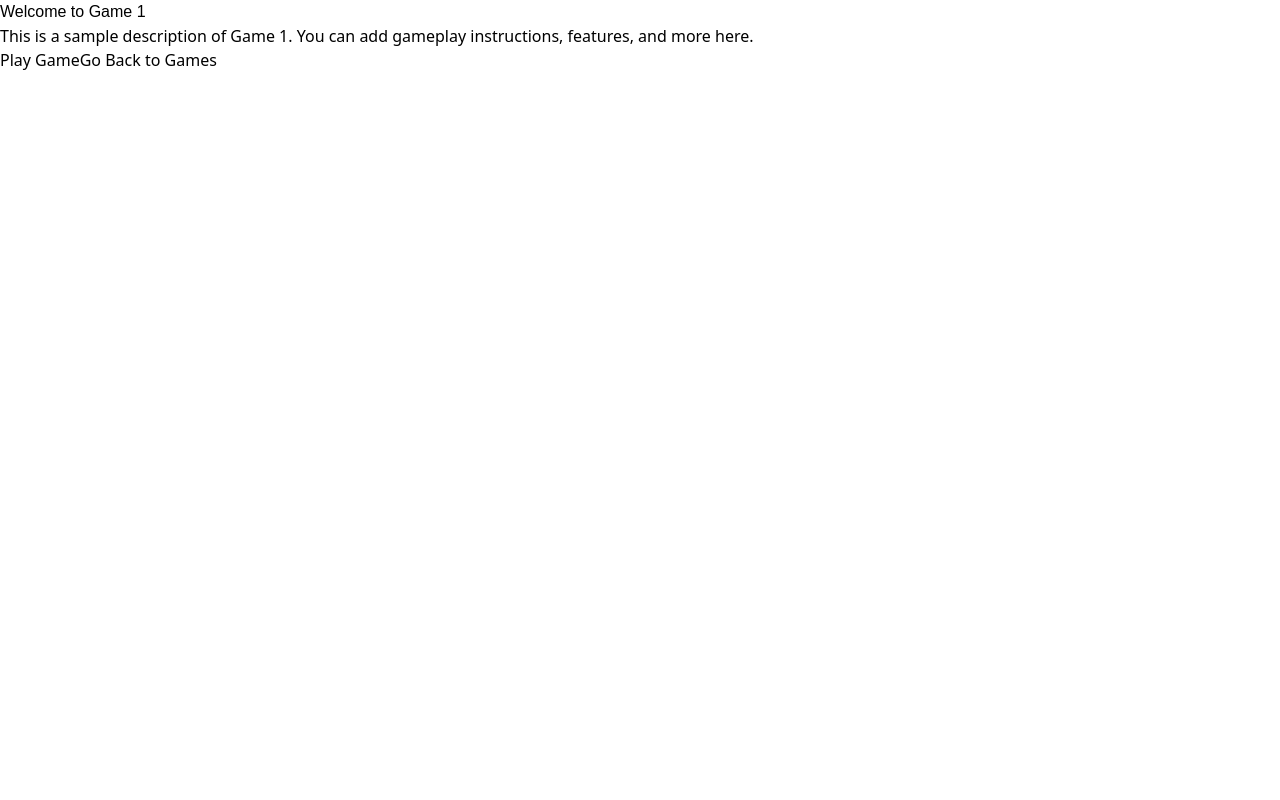
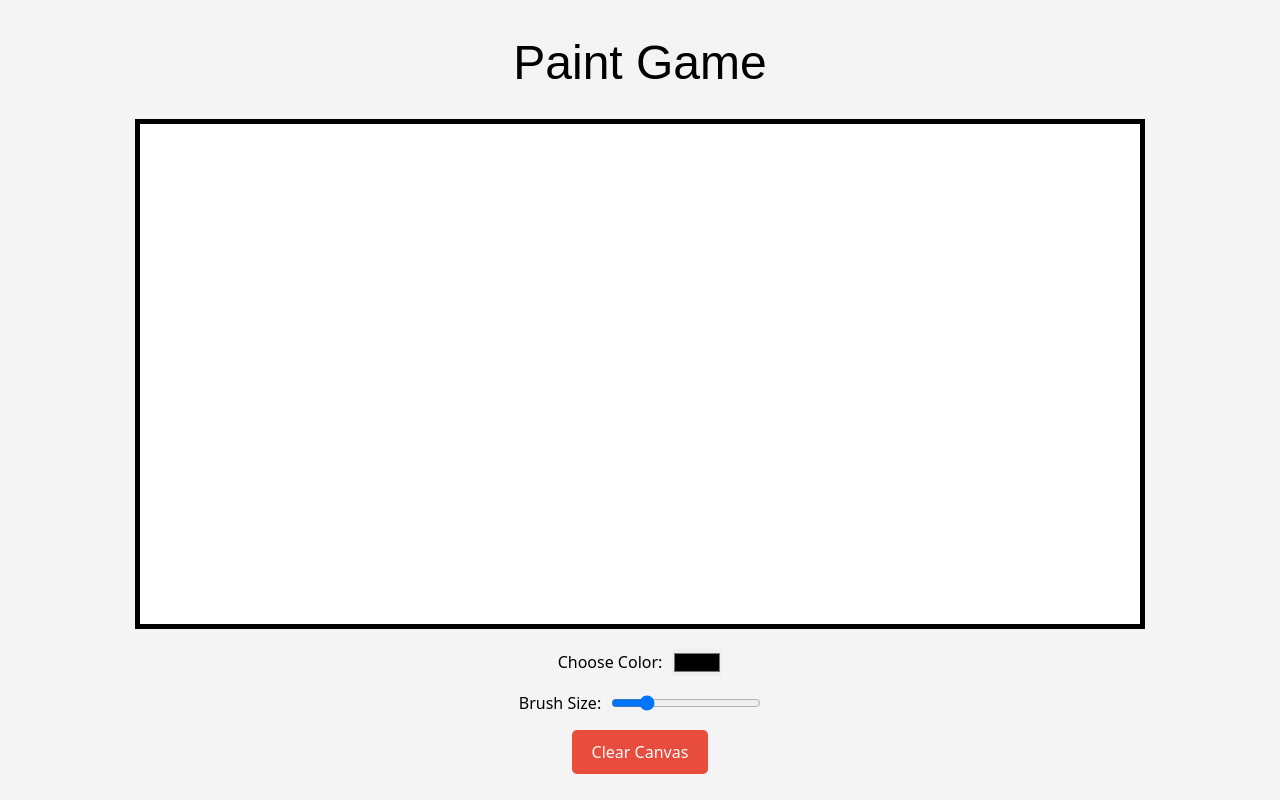
Before and after one commit to Praneetha1844/portfolio, a React (Create React App) app: page /Game1 in a window 1280 px wide. Built offline with nearby package versions, Linux system fonts and the light colour scheme.

Commit message:
added game 1

```diff
--- a/src/Game1.jsx
+++ b/src/Game1.jsx
@@ -1,16 +1,87 @@
-import React from 'react';
- // Ensure the CSS file is in the same directory or update the path if needed
+import React, { useRef, useState, useEffect } from 'react';
+
 
 const Game1 = () => {
+  const canvasRef = useRef(null);
+  const [drawing, setDrawing] = useState(false);
+  const [color, setColor] = useState('#000000'); // Default color is black
+  const [brushSize, setBrushSize] = useState(5); // Default brush size
+
+  const startDrawing = (e) => {
+    const ctx = canvasRef.current.getContext('2d');
+    ctx.beginPath();
+    ctx.moveTo(e.nativeEvent.offsetX, e.nativeEvent.offsetY);
+    setDrawing(true);
+  };
+
+  const draw = (e) => {
+    if (!drawing) return;
+    const ctx = canvasRef.current.getContext('2d');
+    ctx.lineTo(e.nativeEvent.offsetX, e.nativeEvent.offsetY);
+    ctx.strokeStyle = color;
+    ctx.lineWidth = brushSize;
+    ctx.lineCap = 'round';
+    ctx.stroke();
+  };
+
+  const stopDrawing = () => {
+    setDrawing(false);
+  };
+
+  const clearCanvas = () => {
+    const ctx = canvasRef.current.getContext('2d');
+    ctx.clearRect(0, 0, canvasRef.current.width, canvasRef.current.height);
+  };
+
+  const handleColorChange = (e) => {
+    setColor(e.target.value);
+  };
+
+  const handleBrushSizeChange = (e) => {
+    setBrushSize(e.target.value);
+  };
+
+  useEffect(() => {
+    const canvas = canvasRef.current;
+    const ctx = canvas.getContext('2d');
+    ctx.fillStyle = '#ffffff';
+    ctx.fillRect(0, 0, canvas.width, canvas.height); // Fill canvas with white color initially
+  }, []);
+
   return (
     <div className="game1-container">
-      <h1 className="game-title">Welcome to Game 1</h1>
-      <p className="game-description">
-        This is a sample description of Game 1. You can add gameplay instructions, features, and more here.
-      </p>
-      <div className="game-actions">
-        <button className="play-button">Play Game</button>
-        <button className="back-button">Go Back to Games</button>
+      <h1 className="game-title">Paint Game</h1>
+      <div className="canvas-container  ">
+        <canvas
+
+          ref={canvasRef}
+          width={1000}
+          height={500}
+
+          onMouseDown={startDrawing}
+          onMouseMove={draw}
+          onMouseUp={stopDrawing}
+          onMouseLeave={stopDrawing}
+        ></canvas>
+      </div>
+      <div className="controls">
+        <div className="color-picker">
+          <label>Choose Color:</label>
+          <input type="color" value={color} onChange={handleColorChange} />
+        </div>
+        <div className="brush-size">
+          <label>Brush Size:</label>
+          <input
+            type="range"
+            min="1"
+            max="20"
+            value={brushSize}
+            onChange={handleBrushSizeChange}
+          />
+        </div>
+        <button className="clear-btn" onClick={clearCanvas}>
+          Clear Canvas
+        </button>
       </div>
     </div>
   );
--- a/src/index.css
+++ b/src/index.css
@@ -94,3 +94,62 @@ button {
   opacity: 1;
   transform: translateY(0);
 }
+.game1-container {
+  background-color: #f4f4f4;
+  color: black;
+  min-height: 100vh;
+  display: flex;
+  flex-direction: column;
+  align-items: center;
+  justify-content: center;
+  text-align: center;
+}
+
+.game-title {
+  font-size: 3rem;
+  margin-bottom: 20px;
+}
+
+.canvas-container {
+  margin-bottom: 20px;
+}
+
+canvas {
+  border: 5px solid black; /* Add this line to create a black border */
+  cursor: crosshair;
+}
+
+.controls {
+  display: flex;
+  flex-direction: column;
+  gap: 15px;
+  align-items: center;
+}
+
+.color-picker, .brush-size {
+  display: flex;
+  align-items: center;
+}
+
+input[type="color"] {
+  margin-left: 10px;
+}
+
+input[type="range"] {
+  margin-left: 10px;
+  width: 150px;
+}
+
+.clear-btn {
+  padding: 10px 20px;
+  background-color: #e74c3c;
+  color: white;
+  border: none;
+  border-radius: 5px;
+  cursor: pointer;
+  transition: background-color 0.3s ease;
+}
+
+.clear-btn:hover {
+  background-color: #c0392b;
+}
```
